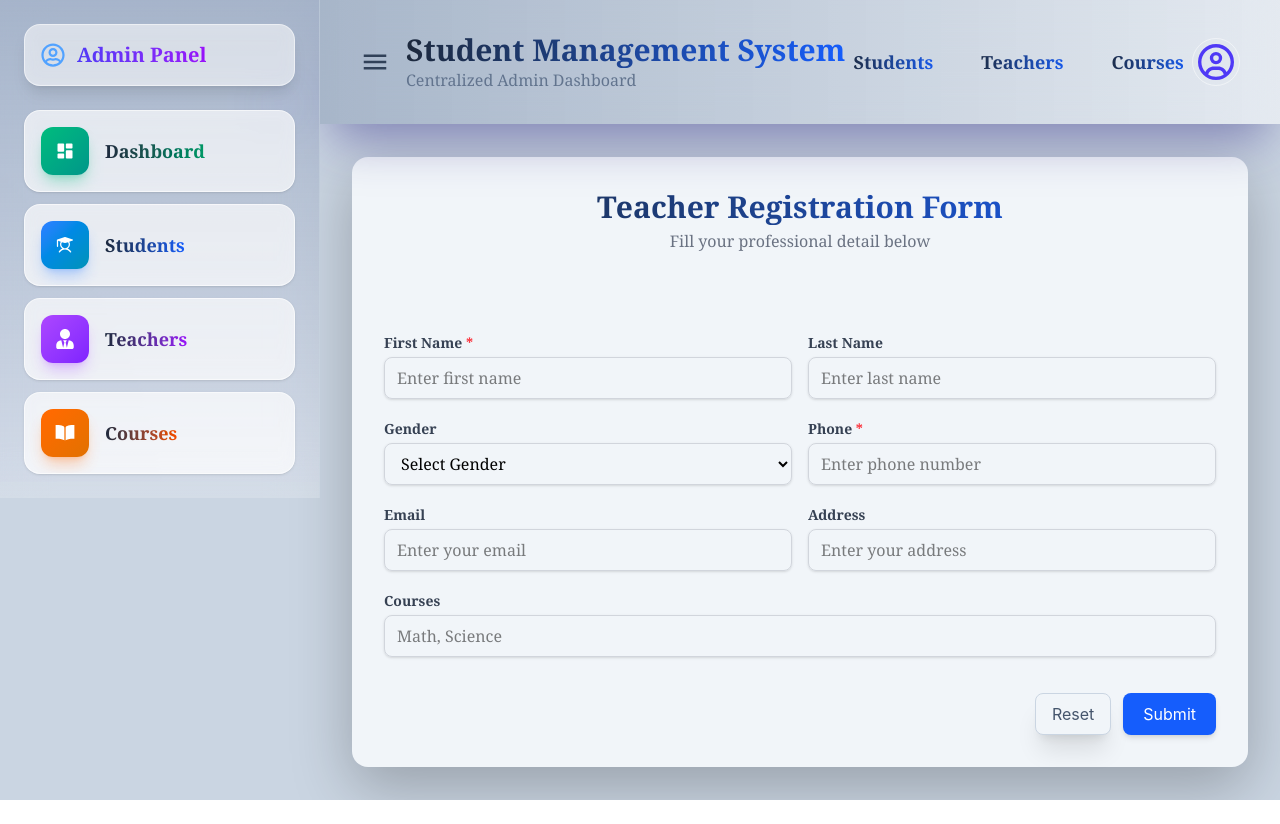
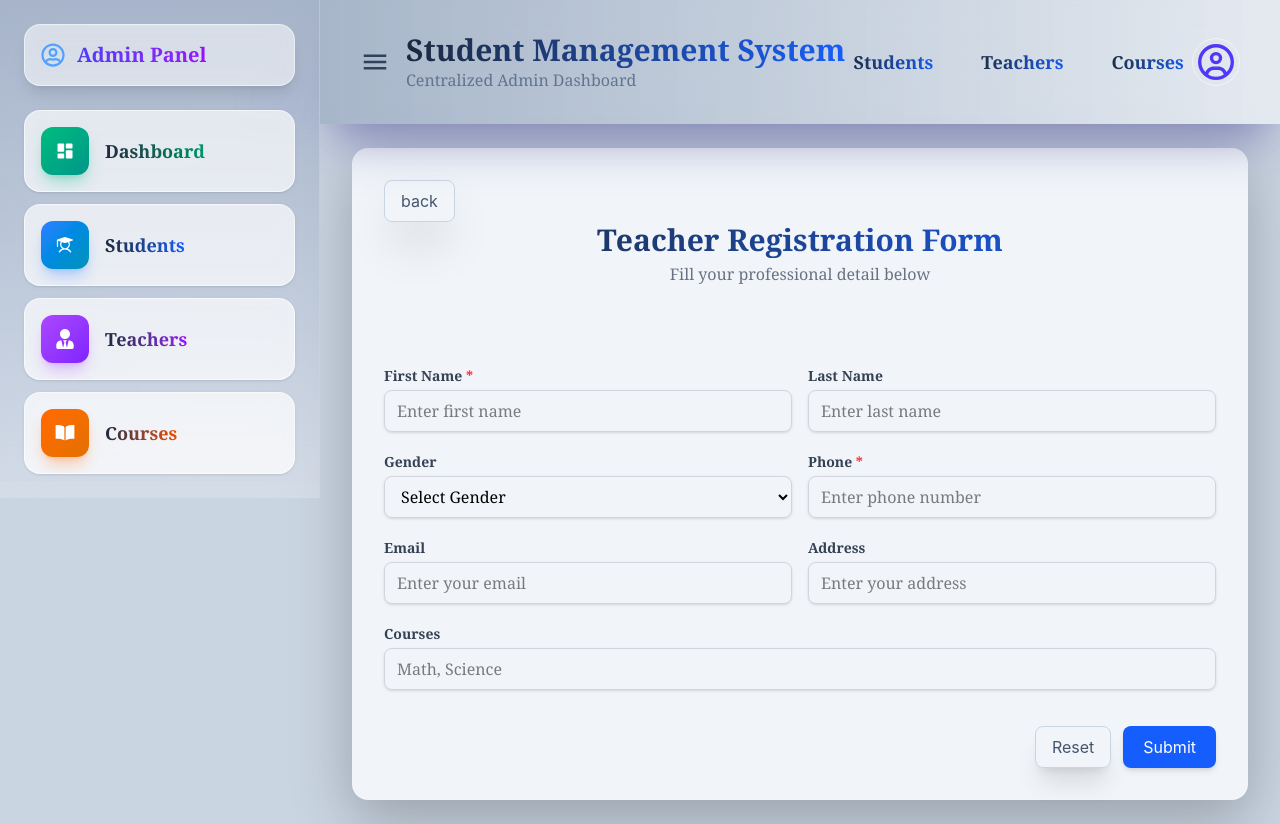
Before and after one commit to Aashishh05/Student-Management-System, a React app in the folder Frontend/: page /TeacherForm in a window 1280 px wide. Before the commit the page ends 800 px from the top, so only its background shows below. Built offline with nearby package versions, Linux system fonts and the light colour scheme; the HTML template or start-up script is replaced by a standard one.

Commit message:
added back button

```diff
--- a/Frontend/src/pages/CoursesForm.jsx
+++ b/Frontend/src/pages/CoursesForm.jsx
@@ -119,6 +119,12 @@ const CoursesForm = () => {
             hover:shadow-[0_30px_90px_rgba(0,0,0,0.35)]
             transition duration-300"
           >
+
+            <button className="px-4 py-2 rounded-lg border border-slate-300 text-slate-600 bg-slate-100 hover:bg-slate-200 active:bg-slate-300 active:scale-95 shadow-2xl transition-all duration-150"
+            onClick={() => nav(`/Courses`)}
+            >
+              back
+            </button>
             <div className="mb-6 text-center">
               <h1 className="text-3xl font-serif font-semibold bg-gradient-to-r from-slate-800 to-blue-600 bg-clip-text text-transparent">
                 Course Registration Form
--- a/Frontend/src/pages/Student.jsx
+++ b/Frontend/src/pages/Student.jsx
@@ -251,7 +251,7 @@ const Student = () => {
                               </div>
 
                               <button
-                                className="rounded-xl p-1 text-2xl "
+                                className="rounded-xl p-1 text-xl "
                                 onClick={() =>
                                   nav(`/StudentDetails/${student._id}`)
                                 }
--- a/Frontend/src/pages/StudentForm.jsx
+++ b/Frontend/src/pages/StudentForm.jsx
@@ -170,6 +170,11 @@ const StudentForm = () => {
             hover:shadow-[0_30px_90px_rgba(0,0,0,0.35)]
             transition duration-300"
           >
+            <button className="px-4 py-2 rounded-lg border border-slate-300 text-slate-600 bg-slate-100 hover:bg-slate-200 active:bg-slate-300 active:scale-95 shadow-2xl transition-all duration-150"
+            onClick={() => nav(`/Student`)}
+            >
+              back
+            </button>
             <div className="mb-6 text-center">
               <h1 className="text-3xl font-serif font-semibold bg-gradient-to-r from-slate-800 to-blue-600 bg-clip-text text-transparent">
                 Student Enrollment Form
--- a/Frontend/src/pages/TeacherForm.jsx
+++ b/Frontend/src/pages/TeacherForm.jsx
@@ -137,7 +137,13 @@ const TeacherForm = () => {
             hover:shadow-[0_30px_90px_rgba(0,0,0,0.35)]
             transition duration-300"
           >
+            <button className="px-4 py-2 rounded-lg border border-slate-300 text-slate-600 bg-slate-100 hover:bg-slate-200 active:bg-slate-300 active:scale-95 shadow-2xl transition-all duration-150"
+            onClick={() => nav(`/Teacher`)}
+            >
+              back
+            </button>
             <div className="mb-6 text-center">
+
               <h1 className="text-3xl font-serif font-semibold bg-gradient-to-r from-slate-800 to-blue-600 bg-clip-text text-transparent">
                 Teacher Registration Form
               </h1>
```
